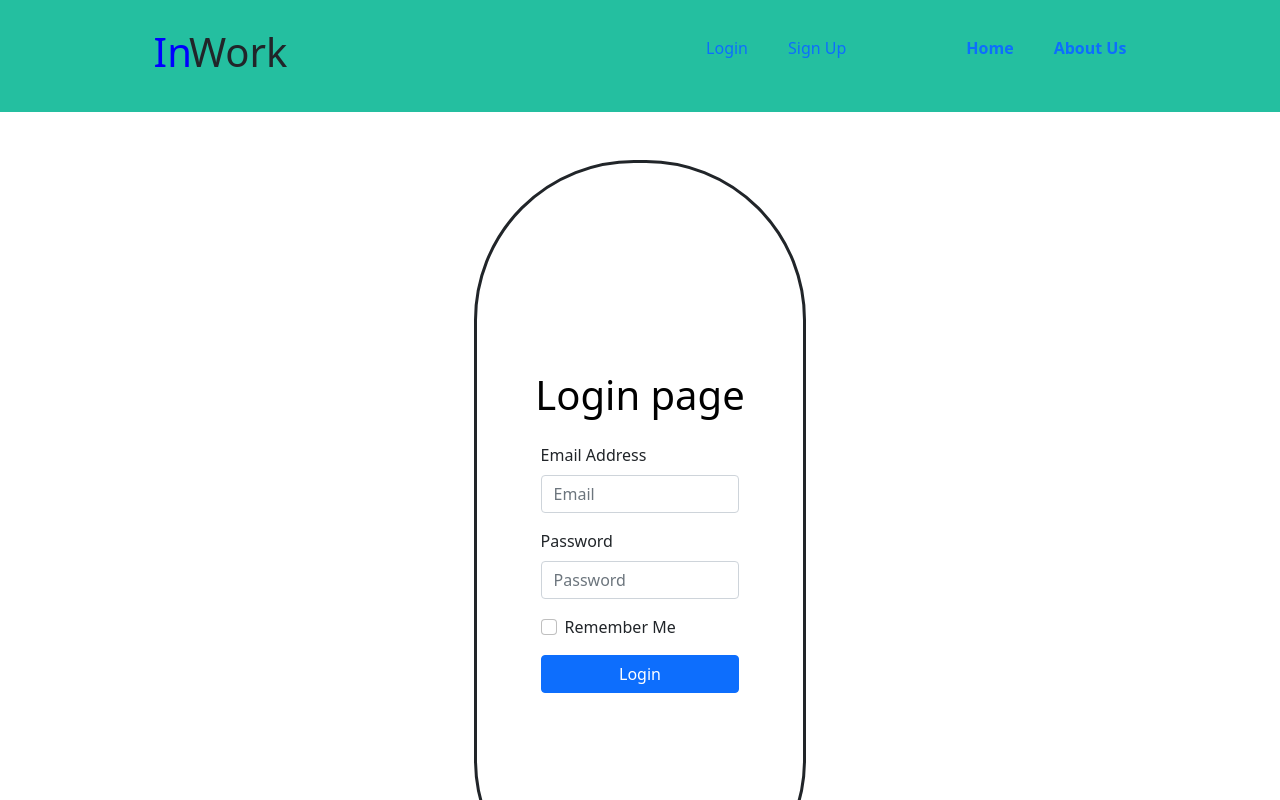
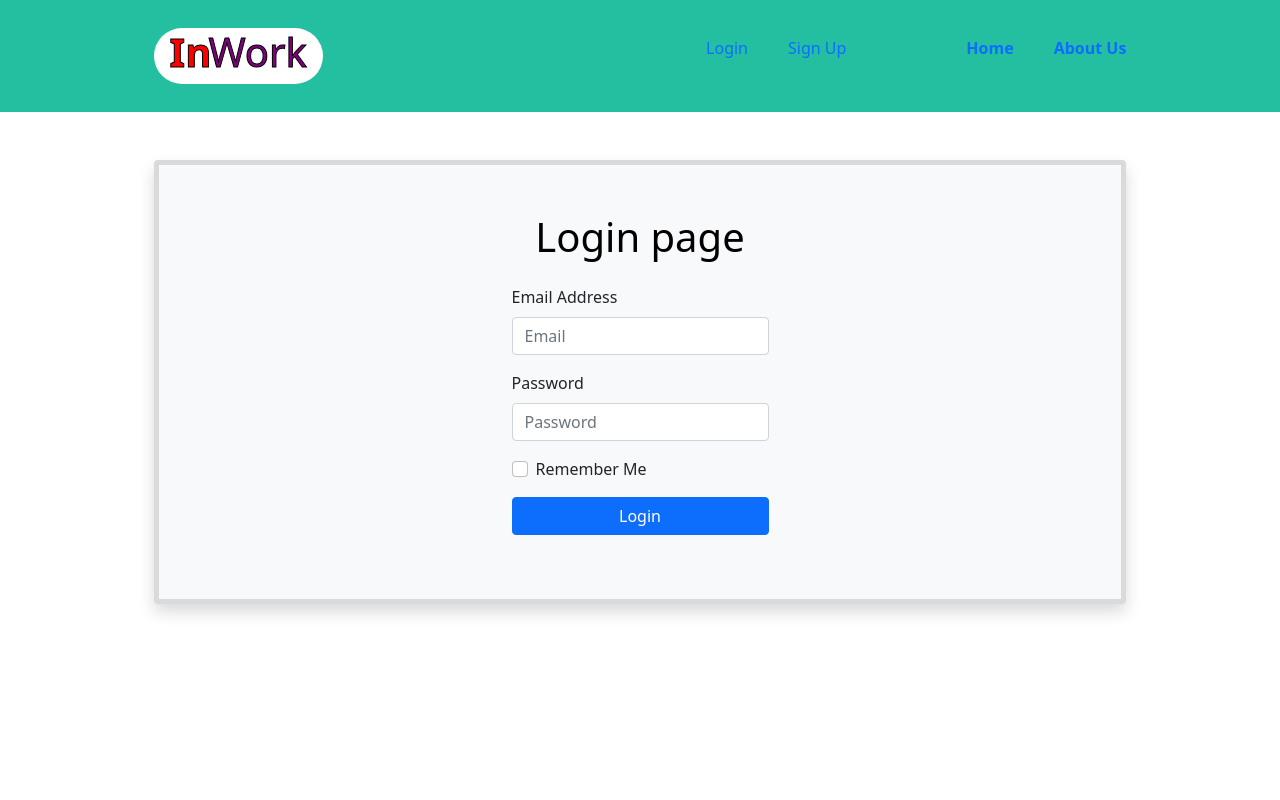
Before and after one commit to eugen1701/platforma, a React (Create React App) app: page / in a window 1280 px wide. Shown: the top 800 px of the page. Built offline with nearby package versions, Linux system fonts and the light colour scheme.

Commit message:
Change logo

```diff
--- a/src/components/auth/login/Login.tsx
+++ b/src/components/auth/login/Login.tsx
@@ -1,6 +1,6 @@
 import React, { useState } from "react";
 import "./Login.scss";
-import { Form, Button } from 'react-bootstrap';
+import { Form, Button, Card } from "react-bootstrap";
 
 export interface AuthInterface {
   authenticationError: Error | null;
@@ -38,9 +38,10 @@ export const Login: React.FC = () => {
   const { email, password } = state;
 
   function handleLogin(e: { preventDefault: () => void }) {}
+
   //color-overlay d-flex justify-content-center align-items-center
   return (
-    <div id="login">
+      <Card className="border-5 shadow bg-light" id="card">
     <div className="p-5 m-auto rounded-lg">
       <h1 id="login__heading" className="text-black text-large">
         Login page
@@ -48,22 +49,27 @@ export const Login: React.FC = () => {
       <Form className="rounded p-4 p-sm-3">
         <Form.Group className="mb-3" controlId="formBasicEmail">
           <Form.Label>Email Address</Form.Label>
-            <Form.Control type="email" placeholder="Email"/>
+          <Form.Control type="email" placeholder="Email" />
         </Form.Group>
 
         <Form.Group className="mb-3" controlId="formBasicPassword">
           <Form.Label>Password</Form.Label>
-            <Form.Control type="password" placeholder="Password"/>
+          <Form.Control type="password" placeholder="Password" />
         </Form.Group>
 
         <Form.Group className="mb-3" controlId="formBasicCheckbox">
-            <Form.Check type="checkbox" label="Remember Me"/>
+          <Form.Check type="checkbox" label="Remember Me" />
         </Form.Group>
 
-          <Button variant="primary btn-block w-100" type="submit" id="login-button">Login</Button>
-
+        <Button
+          variant="primary btn-block w-100"
+          type="submit"
+          id="login-button"
+        >
+          Login
+        </Button>
       </Form>
     </div>
-    </div>
+      </Card>
   );
 };
--- a/src/components/logo/Logo.scss
+++ b/src/components/logo/Logo.scss
@@ -1,7 +1,18 @@
 #logo {
   display: flex;
+  background: white;
+  border-radius: 4em;
+  padding: 0 1em 0 1em;
 }
 #word-in {
-  color: blue;
+  color: red;
+  font-weight: bold;
+  text-decoration-line: blink;
+  -webkit-text-stroke: 1px black;
   margin-right: -3px;
 }
+
+#word-work{
+  color: purple;
+  -webkit-text-stroke: 1px black;
+}
```
Lines whose indentation alone changed are shown as unchanged.
